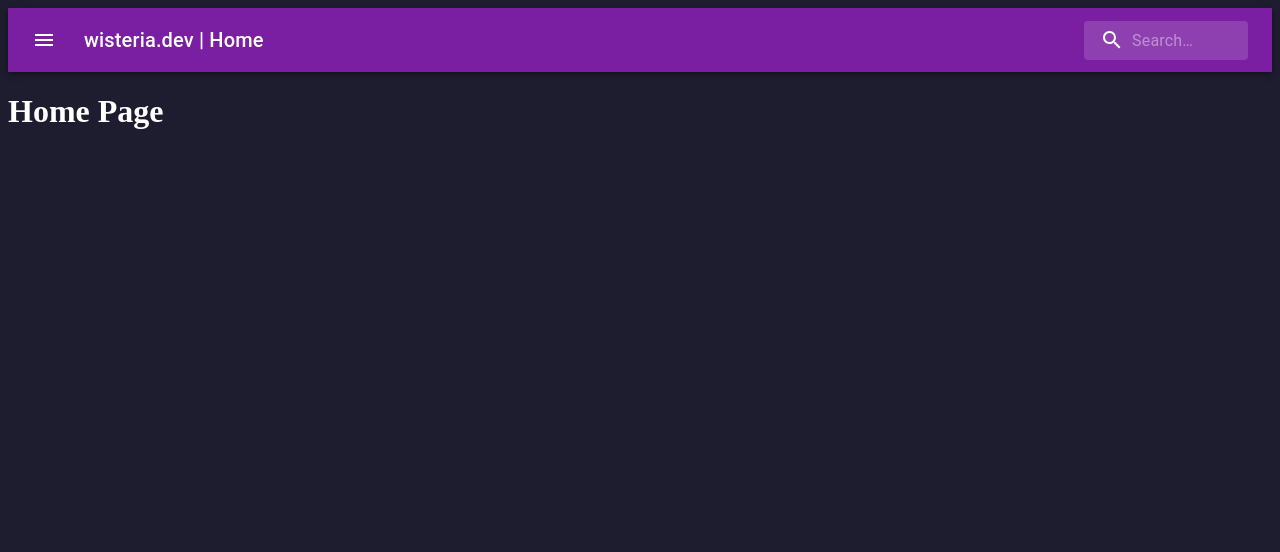
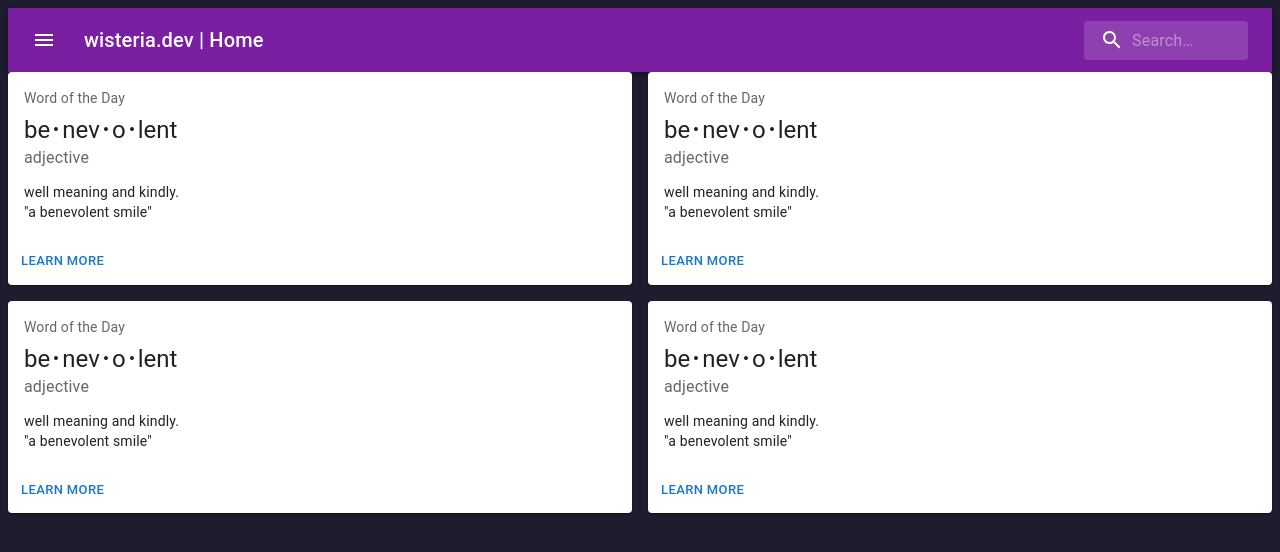
Before and after one commit to wisteriahuman/wisteria-hub, a Next.js app: page / in a window 1280 px wide. Shown: the top 552 px of the page. Built offline with nearby package versions, Linux system fonts and the light colour scheme.

Commit message:
add cardを追加

```diff
--- a/src/app/page.tsx
+++ b/src/app/page.tsx
@@ -1,4 +1,9 @@
 import React from "react";
+import Grid from "@mui/material/Grid2";
+import CardToProjects from "@/components/cards/CardToProjects";
+import CardToProfile from "@/components/cards/CardToProfile";
+import CardToAbout from "@/components/cards/CardToAbout";
+import CardToArchive from "@/components/cards/CardToArchive";
 
 export const metadata = {
   title: "Home | wisteria.dev",
@@ -8,8 +13,20 @@
 export default function Home() {
   return (
     <>
-      <h1>Home Page</h1>
-      {/* ホームページのコンテンツ */}
+      <Grid container spacing={2}>
+        <Grid size={{ xs: 12, sm: 6, md: 6 }}>
+          <CardToProjects />
+        </Grid>
+        <Grid size={{ xs: 12, sm: 6, md: 6 }}>
+          <CardToProfile />
+        </Grid>
+        <Grid size={{ xs: 12, sm: 6, md: 6 }}>
+          <CardToAbout />
+        </Grid>
+        <Grid size={{ xs: 12, sm: 6, md: 6 }}>
+          <CardToArchive />
+        </Grid>
+      </Grid>
     </>
   );
 }
--- /dev/null
+++ b/src/components/cards/CardToAbout.tsx
@@ -0,0 +1,42 @@
+"use client";
+
+import * as React from "react";
+import Box from "@mui/material/Box";
+import Card from "@mui/material/Card";
+import CardActions from "@mui/material/CardActions";
+import CardContent from "@mui/material/CardContent";
+import Button from "@mui/material/Button";
+import Typography from "@mui/material/Typography";
+
+const bull = (
+    <Box
+        component="span"
+        sx={{ display: "inline-block", mx: "2px", transform: "scale(0.8)" }}
+    >
+        •
+    </Box>
+);
+
+export default function CardToAbout() {
+    return (
+        <Card sx={{ minWidth: 275 }}>
+            <CardContent>
+                <Typography gutterBottom sx={{ color: "text.secondary", fontSize: 14 }}>
+                    Word of the Day
+                </Typography>
+                <Typography variant="h5" component="div">
+                    be{bull}nev{bull}o{bull}lent
+                </Typography>
+                <Typography sx={{ color: "text.secondary", mb: 1.5 }}>adjective</Typography>
+                <Typography variant="body2">
+                    well meaning and kindly.
+                    <br />
+                    {'"a benevolent smile"'}
+                </Typography>
+            </CardContent>
+            <CardActions>
+                <Button size="small">Learn More</Button>
+            </CardActions>
+        </Card>
+    );
+}
--- /dev/null
+++ b/src/components/cards/CardToArchive.tsx
@@ -0,0 +1,42 @@
+"use client";
+
+import * as React from "react";
+import Box from "@mui/material/Box";
+import Card from "@mui/material/Card";
+import CardActions from "@mui/material/CardActions";
+import CardContent from "@mui/material/CardContent";
+import Button from "@mui/material/Button";
+import Typography from "@mui/material/Typography";
+
+const bull = (
+    <Box
+        component="span"
+        sx={{ display: "inline-block", mx: "2px", transform: "scale(0.8)" }}
+    >
+        •
+    </Box>
+);
+
+export default function CardToArchive() {
+    return (
+        <Card sx={{ minWidth: 275 }}>
+            <CardContent>
+                <Typography gutterBottom sx={{ color: "text.secondary", fontSize: 14 }}>
+                    Word of the Day
+                </Typography>
+                <Typography variant="h5" component="div">
+                    be{bull}nev{bull}o{bull}lent
+                </Typography>
+                <Typography sx={{ color: "text.secondary", mb: 1.5 }}>adjective</Typography>
+                <Typography variant="body2">
+                    well meaning and kindly.
+                    <br />
+                    {'"a benevolent smile"'}
+                </Typography>
+            </CardContent>
+            <CardActions>
+                <Button size="small">Learn More</Button>
+            </CardActions>
+        </Card>
+    );
+}
--- /dev/null
+++ b/src/components/cards/CardToProfile.tsx
@@ -0,0 +1,42 @@
+"use client";
+
+import * as React from "react";
+import Box from "@mui/material/Box";
+import Card from "@mui/material/Card";
+import CardActions from "@mui/material/CardActions";
+import CardContent from "@mui/material/CardContent";
+import Button from "@mui/material/Button";
+import Typography from "@mui/material/Typography";
+
+const bull = (
+    <Box
+        component="span"
+        sx={{ display: "inline-block", mx: "2px", transform: "scale(0.8)" }}
+    >
+        •
+    </Box>
+);
+
+export default function CardToProfile() {
+    return (
+        <Card sx={{ minWidth: 275 }}>
+            <CardContent>
+                <Typography gutterBottom sx={{ color: "text.secondary", fontSize: 14 }}>
+                    Word of the Day
+                </Typography>
+                <Typography variant="h5" component="div">
+                    be{bull}nev{bull}o{bull}lent
+                </Typography>
+                <Typography sx={{ color: "text.secondary", mb: 1.5 }}>adjective</Typography>
+                <Typography variant="body2">
+                    well meaning and kindly.
+                    <br />
+                    {'"a benevolent smile"'}
+                </Typography>
+            </CardContent>
+            <CardActions>
+                <Button size="small">Learn More</Button>
+            </CardActions>
+        </Card>
+    );
+}
--- /dev/null
+++ b/src/components/cards/CardToProjects.tsx
@@ -0,0 +1,42 @@
+"use client";
+
+import * as React from "react";
+import Box from "@mui/material/Box";
+import Card from "@mui/material/Card";
+import CardActions from "@mui/material/CardActions";
+import CardContent from "@mui/material/CardContent";
+import Button from "@mui/material/Button";
+import Typography from "@mui/material/Typography";
+
+const bull = (
+    <Box
+        component="span"
+        sx={{ display: "inline-block", mx: "2px", transform: "scale(0.8)" }}
+    >
+        •
+    </Box>
+);
+
+export default function CardToProjects() {
+    return (
+        <Card sx={{ minWidth: 275 }}>
+            <CardContent>
+                <Typography gutterBottom sx={{ color: "text.secondary", fontSize: 14 }}>
+                    Word of the Day
+                </Typography>
+                <Typography variant="h5" component="div">
+                    be{bull}nev{bull}o{bull}lent
+                </Typography>
+                <Typography sx={{ color: "text.secondary", mb: 1.5 }}>adjective</Typography>
+                <Typography variant="body2">
+                    well meaning and kindly.
+                    <br />
+                    {'"a benevolent smile"'}
+                </Typography>
+            </CardContent>
+            <CardActions>
+                <Button size="small">Learn More</Button>
+            </CardActions>
+        </Card>
+    );
+}
```
